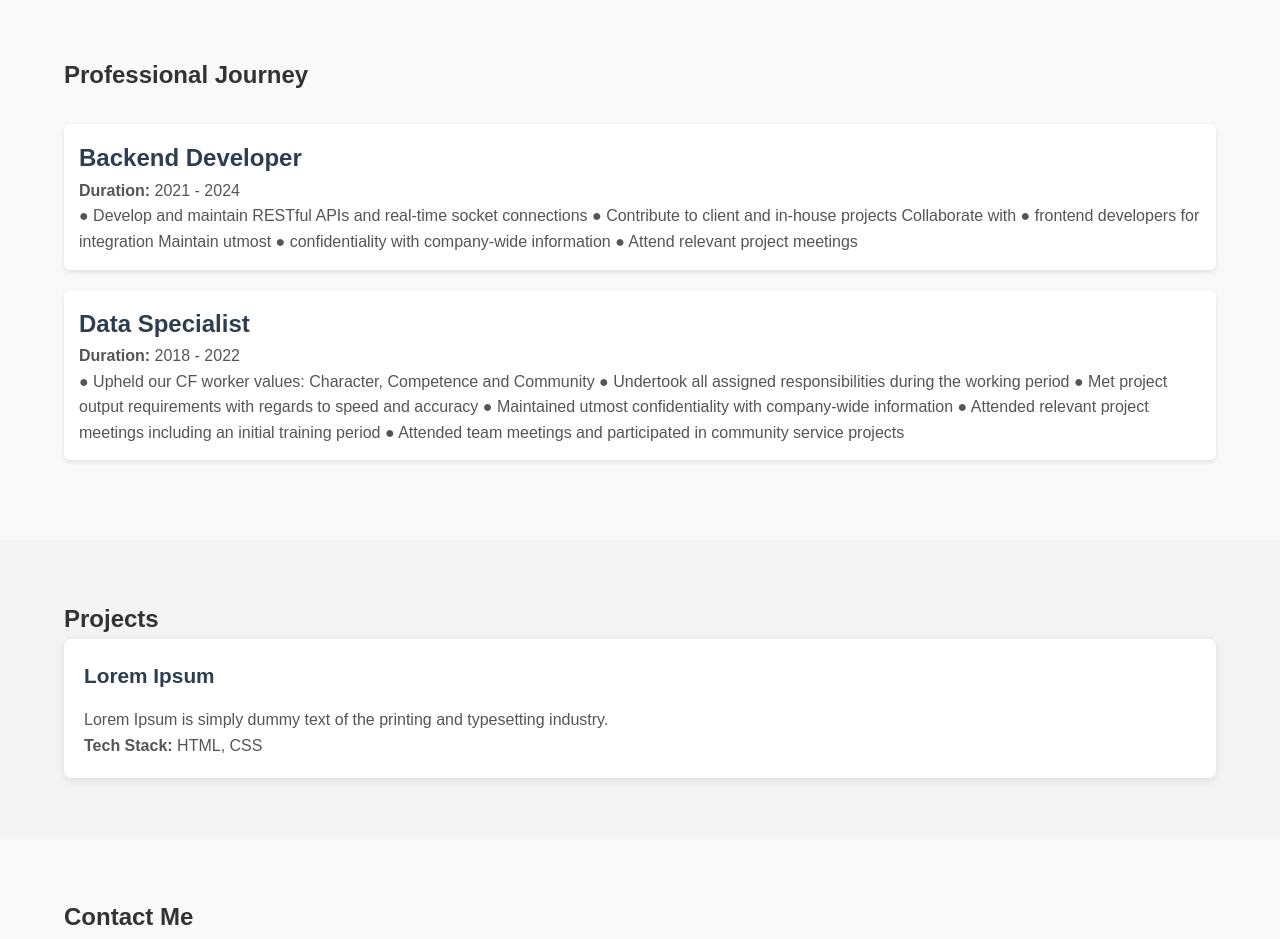
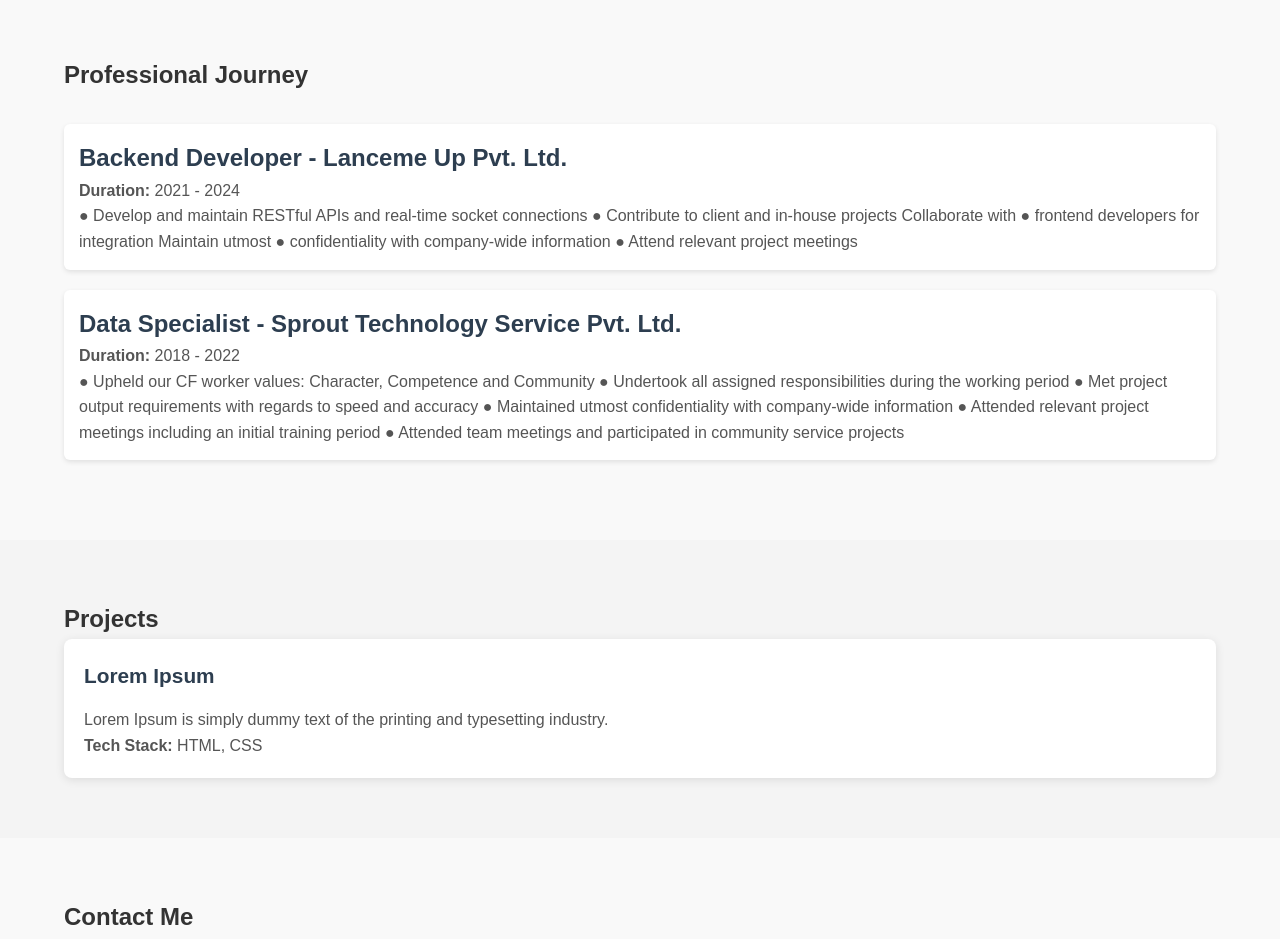
Before and after one commit to pawanganesh/pawanganesh.github.io, a plain HTML site: page index.html in a window 1280 px wide. Shown: the part 1260-2199 px from the top of the page. Drawn offline with Linux system fonts and the light colour scheme; no server answers.

Commit message:
Add company name

```diff
--- a/index.html
+++ b/index.html
@@ -57,7 +57,7 @@
         <h2>Professional Journey</h2>
         <div class="timeline">
           <div class="timeline-item">
-            <h3>Backend Developer</h3>
+            <h3>Backend Developer - Lanceme Up Pvt. Ltd.</h3>
             <p><strong>Duration:</strong> 2021 - 2024</p>
             <p>
               ● Develop and maintain RESTful APIs and real-time socket
@@ -68,7 +68,7 @@
             </p>
           </div>
           <div class="timeline-item">
-            <h3>Data Specialist</h3>
+            <h3>Data Specialist - Sprout Technology Service Pvt. Ltd.</h3>
             <p><strong>Duration:</strong> 2018 - 2022</p>
             <p>
               ● Upheld our CF worker values: Character, Competence and Community
```
